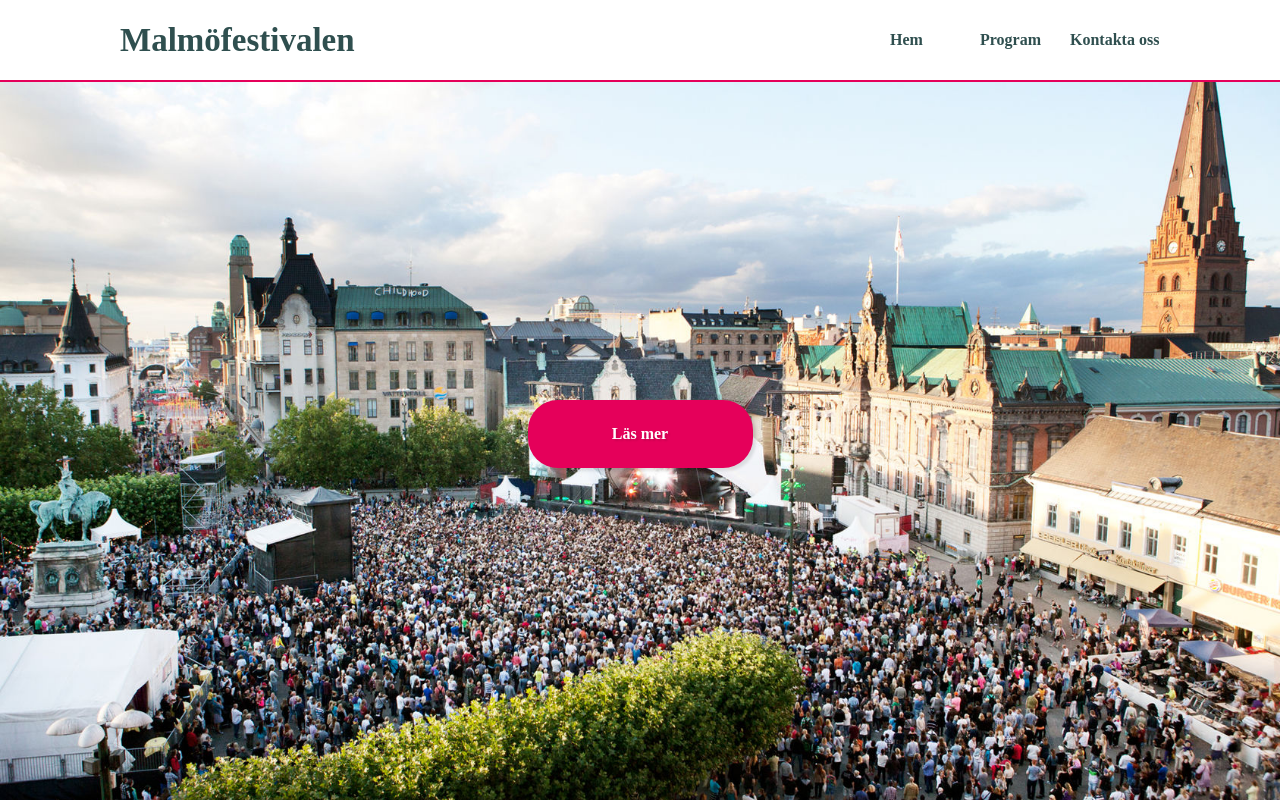
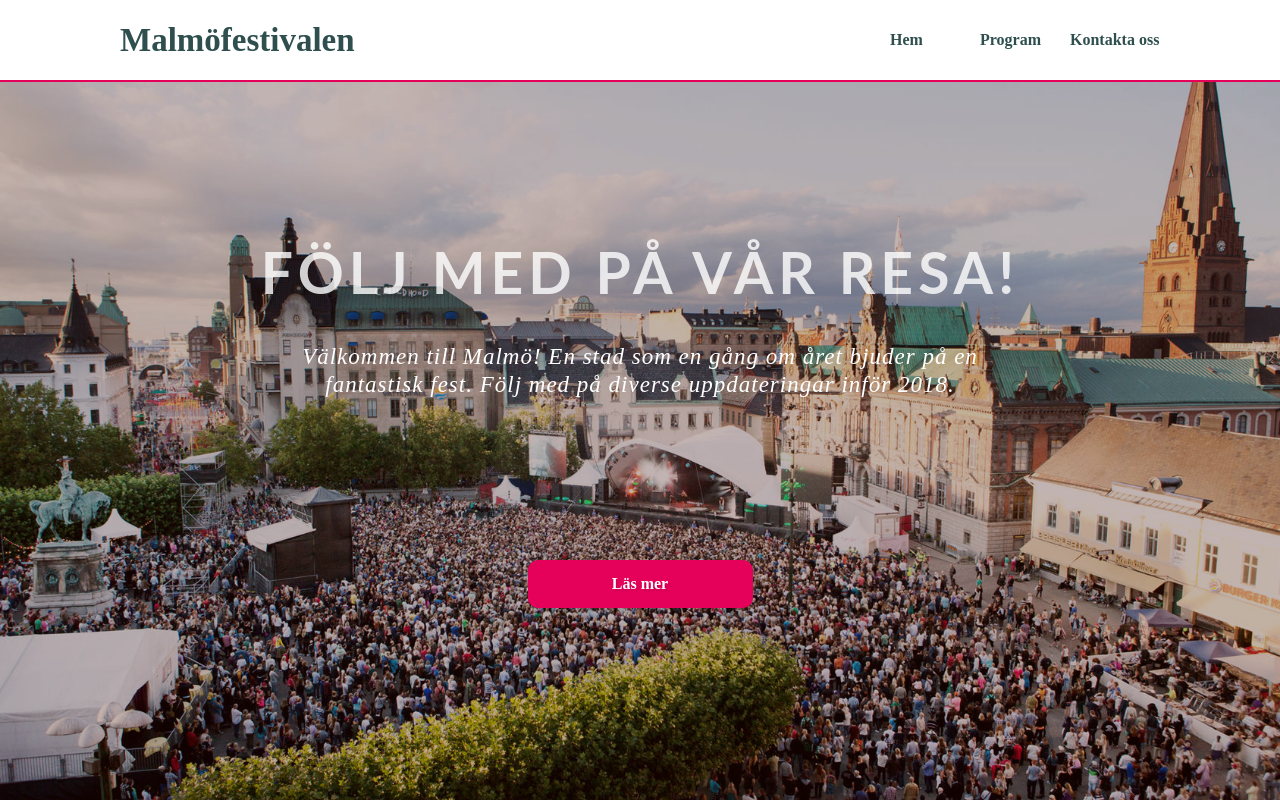
Before and after one commit to JohanJohansson93/LandingPage, a plain HTML site: page index.html in a window 1280 px wide. Shown: the top 802 px of the page. Drawn offline with nearby package versions, Linux system fonts and the light colour scheme.

Commit message:
changes to presentation page css

```diff
--- a/CSS/Home.css
+++ b/CSS/index.css
@@ -49,9 +49,9 @@ nav {
     font: 11pt inherit;
     position: fixed;
     top: 0;
-    z-index: 1;
     border-bottom: 2px solid #e5005a;
     padding: 20px;
+    z-index: 101;
 }
 
 a{
@@ -161,6 +161,47 @@ Sets the background-repeat to no-repeat and the background-size to cover.
     background-image: url("../Images/performance.jpg");
     min-height: 400px;
 }
+.overlay{
+    position: absolute;
+    top: 0;
+    right: 0;
+    left: 0;
+    bottom: 0;
+    background-color: rgba(51,4,0,.3);
+    z-index: 99;
+}
+.h1Title{
+    text-align: center;
+    top: 25%;
+    position: absolute;
+    width: 100%;
+    z-index: 100;
+    letter-spacing: 5px;
+}
+.OverheadTitle{
+    text-transform: uppercase;
+    color: rgba(255,255,255,.8);
+    line-height: 1.1;
+    font: 57px "Lato", sans-serif;
+    font-weight: 700;
+}
+.OverheadDesc{
+    text-align: center;
+    top: 40%;
+    width: 60%;
+    z-index: 100;
+    margin-left: 20%;
+    position: absolute;
+}
+.OverheadDescP{
+    color: #fff;
+    text-transform: none;
+    font-family: "Adobe Garamond Pro";
+    font-size: 23px;
+    line-height: 1.2em;
+    letter-spacing: 1px;
+    font-style: italic;
+}
 /*
   Sets the class caption to position absolute. Sets the left attribute to 0.
   Sets the top attribute to be 50% and the width to be 100%.
@@ -169,10 +210,14 @@ Sets the background-repeat to no-repeat and the background-size to cover.
 .caption {
     position: absolute;
     left: 0;
-    top: 50%;
     width: 100%;
     text-align: center;
     color: #000000;
+    top: 50%;
+}
+.top{
+    top: 70%;
+    z-index: 100;
 }
 /*
  Text in the class contentarea gets color grey and sets to be centered.
@@ -458,14 +503,14 @@ input[type=text]:hover, input[type=text]:focus,input[type=text]:active{
 }
 .button {
     background-color: #e5005a;
-    border-radius: 30px;
+    border-radius: 10px;
     box-shadow: 3px 3px 3px rgba(0,0,0,.1);
     color: #fff;
     display: block;
     margin: 0 auto;
     max-width: 225px;
     min-width: 120px;
-    padding: 25px 5px;
+    padding: 15px 5px;
     position: relative;
     text-align: center;
     text-decoration: none!important;
--- a/HTML/Home.html
+++ b/index.html
@@ -3,7 +3,7 @@
 <head>
     <meta charset="UTF-8">
     <script src="https://cdnjs.cloudflare.com/ajax/libs/jquery/3.1.1/jquery.js"></script>
-    <link rel="stylesheet" type="text/css" href="../CSS/Home.css">
+    <link rel="stylesheet" type="text/css" href="CSS/index.css">
     <title>MalmöfestivalenLandingPage</title>
 </head>
 <body>
@@ -19,11 +19,22 @@
         </ul>
     </nav>
 
+    <div class="overlay">
+    </div>
 
     <div class="bgimg-1">
-        <div class="caption">
+
+        <div class="h1Title">
+            <h1 class="OverheadTitle">Följ med på vår resa!</h1>
+        </div>
+        <div class="OverheadDesc">
+            <p class="OverheadDescP">Välkommen till Malmö! En stad som en gång om året bjuder på en fantastisk fest.
+                Följ med på diverse uppdateringar inför 2018.</p>
+        </div>
+        <div class="caption top">
             <a class="button" href="#Content">Läs mer</a>
         </div>
+
     </div>
 
     <div class="maincontent" id="Content">
@@ -49,30 +60,30 @@
 
 
         <div class="col">
-            <img src="../images/dancingscene.jpg" alt="Ta del av olika danskurser.">
+            <img src="./images/dancingscene.jpg" alt="Ta del av olika danskurser.">
         </div>
         <div class="col">
-            <img src="../images/matmf.jpg" alt="Ät mat från alla världens hörn.">
+            <img src="./images/matmf.jpg" alt="Ät mat från alla världens hörn.">
         </div>
         <div class="col">
-            <img src="../images/karusell.jpg" alt="Ta del av nöjesfält.">
+            <img src="./images/karusell.jpg" alt="Ta del av nöjesfält.">
         </div>
         <div class="col">
-            <img src="../images/barnlandmf.JPG" alt="Besök barnlandet!">
+            <img src="./images/barnlandmf.JPG" alt="Besök barnlandet!">
         </div>
 
 
         <div class="col">
-            <img src="../images/hives.jpg" alt="The Hives gör en efterlängtad comeback!">
+            <img src="./images/hives.jpg" alt="The Hives gör en efterlängtad comeback!">
         </div>
         <div class="col">
-            <img src="../images/linnros.jpg" alt="Gör Oskar Linnros ett besök under 2018?">
+            <img src="./images/linnros.jpg" alt="Gör Oskar Linnros ett besök under 2018?">
         </div>
         <div class="col">
-            <img src="../images/anna.jpg" alt="Får vi uppleva Anna Ternheim igen?">
+            <img src="./images/anna.jpg" alt="Får vi uppleva Anna Ternheim igen?">
         </div>
         <div class="col">
-            <img src="../images/zara.jpg" alt="Zara Larsson är klar för festen!">
+            <img src="./images/zara.jpg" alt="Zara Larsson är klar för festen!">
         </div>
 
     </div>
@@ -104,8 +115,8 @@
     </div>
 </div>
 
-<script src="../JS/modal.js"></script>
-<script src="../JS/Animation.js"></script>
+<script src="JS/modal.js"></script>
+<script src="JS/Animation.js"></script>
 
 </body>
 </html>
```
